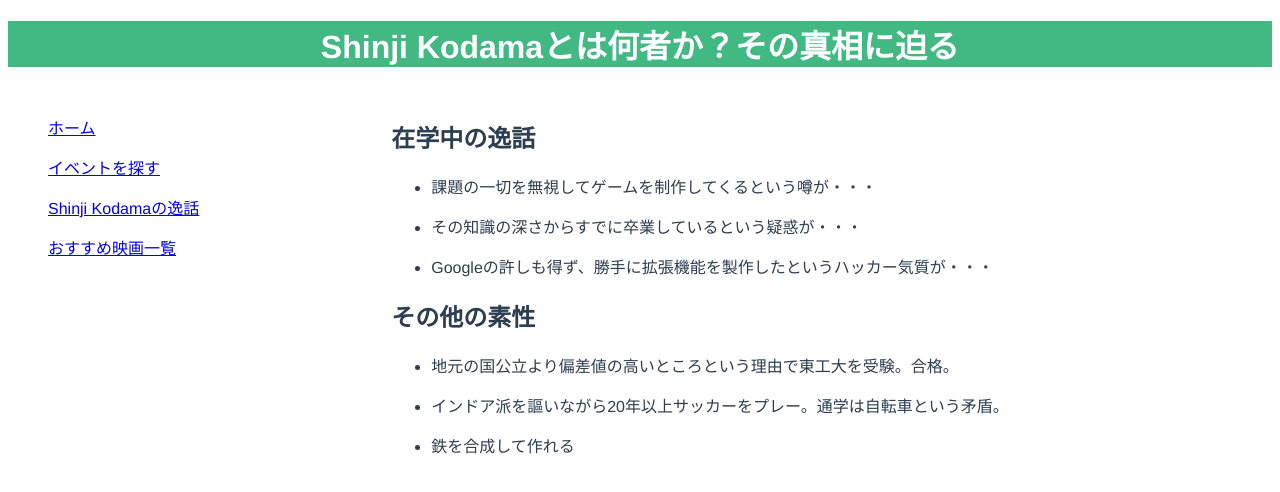
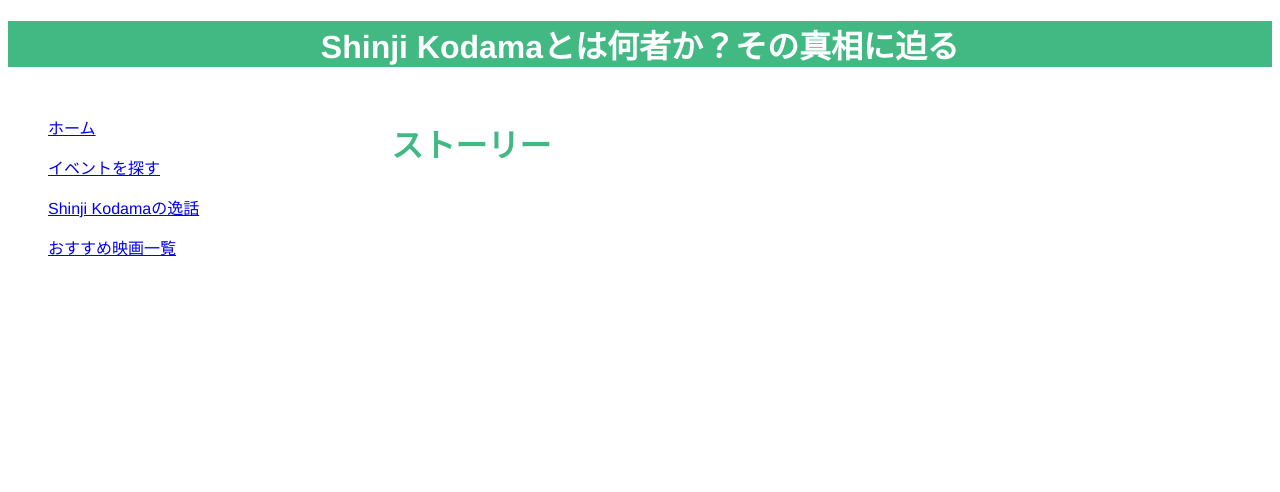
Before and after one commit to shinji-kodama/vue_practice, a Vue app in the folder vite-project/: page /story in a window 1280 px wide. Shown: the top 492 px of the page. Built offline with nearby package versions, Linux system fonts and the light colour scheme.

Commit message:
vurefireをyarn addも動かんぜよ・・

```diff
--- a/vite-project/package.json
+++ b/vite-project/package.json
@@ -8,8 +8,10 @@
   },
   "dependencies": {
     "axios": "^0.21.1",
+    "firebase": "^8.9.1-2021710165255",
     "vue": "^3.0.5",
     "vue-router": "^4.0.10",
+    "vuefire": "^3.0.0-alpha.2",
     "vuex": "^4.0.2"
   },
   "devDependencies": {
--- a/vite-project/src/Story.vue
+++ b/vite-project/src/Story.vue
@@ -1,44 +1,14 @@
 <template>
-  <div>
-    <List :ListTitle="title1" :ListText="lists1" />
-    <List :ListTitle="title2" :ListText="lists2" />
-  </div>
+  <h1>ストーリー</h1>
 </template>
 
 <script>
-import List from "./components/List.vue";
+import { db } from './db'
 
 export default {
-  components: {
-    List,
-  },
   data() {
     return {
-      title1: "在学中の逸話",
-      title2: "その他の素性",
-      lists1: [
-        {
-          text: "課題の一切を無視してゲームを制作してくるという噂が・・・",
-        },
-        {
-          text: "その知識の深さからすでに卒業しているという疑惑が・・・",
-        },
-        {
-          text: "Googleの許しも得ず、勝手に拡張機能を製作したというハッカー気質が・・・",
-        },
-      ],
-      lists2: [
-        {
-          text: "地元の国公立より偏差値の高いところという理由で東工大を受験。合格。",
-        },
-        {
-          text: "インドア派を謳いながら20年以上サッカーをプレー。通学は自転車という矛盾。",
-        },
-        {
-          text: "鉄を合成して作れる",
-        },
-      ],
-    };
+    }
   },
 };
 </script>
--- /dev/null
+++ b/vite-project/src/db.js
@@ -0,0 +1,24 @@
+import firebase from 'firebase/app'
+import 'firebase/firestore'
+
+  var firebaseConfig = {
+    apiKey: "AIzaSyCmgBq2QMRftNJqmXP2qWQ6MpT-MpboBEY",
+    authDomain: "vue-memo-app-fae43.firebaseapp.com",
+    projectId: "vue-memo-app-fae43",
+    storageBucket: "vue-memo-app-fae43.appspot.com",
+    messagingSenderId: "936166349205",
+    appId: "1:936166349205:web:8a70c54b87dbadf6ea7e9c"
+  };
+
+// Get a Firestore instance
+export const db = firebase
+  .initializeApp(firebaseConfig)
+  .firestore()
+
+// Export types that exists in Firestore
+// This is not always necessary, but it's used in other examples
+const { Timestamp, GeoPoint } = firebase.firestore
+export { Timestamp, GeoPoint }
+
+// if using Firebase JS SDK < 5.8.0
+db.settings({ timestampsInSnapshots: true })
--- a/vite-project/src/main.js
+++ b/vite-project/src/main.js
@@ -3,4 +3,5 @@ import router from "./router/index"
 import store from "./store/index"
 import App from './App.vue'
 
+
 createApp(App).use(store).use(router).mount('#app')
--- a/vite-project/src/store/index.js
+++ b/vite-project/src/store/index.js
@@ -1,6 +1,5 @@
 import { createStore } from "vuex";
 import axios from "axios";
-import { useContext } from "vue";
 
 const store = createStore({
   state: {
@@ -58,10 +57,7 @@ const store = createStore({
     getMovies: function({commit}){
       return axios.get
       ("https://api.themoviedb.org/3/movie/now_playing?api_key=" + VUE_APP_TMDM_API_KEY)
-      .then(res => {
-        commit("setMovies", res.data.results)
-        console.log(res.data.results)
-      })
+      .then(res => { commit("setMovies", res.data.results) })
     }
   },
   getters: {
```
Also changed, not shown: vite-project/src/components/HelloWorld.vue (added, +35 -0 lines), 1 other file (tests, documents, lock files or other folders).
